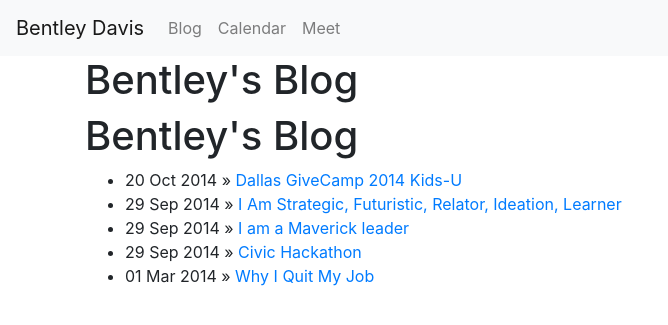
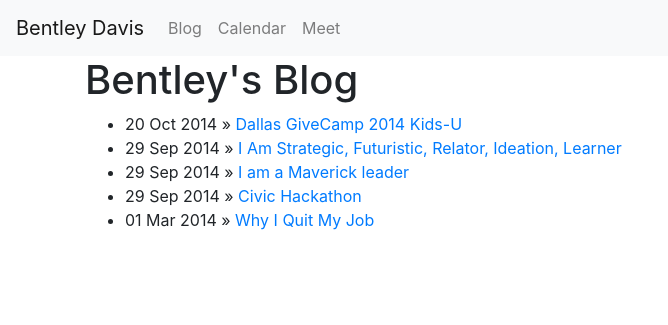
Before and after one commit to BentleyDavis/bentleydavis.github.io, a Jekyll site: the page built from blog/index.html, in a window 1280 px wide. Shown: the top 325 px of the page, without its empty margins (0-668 px from the left). Built offline with Jekyll 4.4.1, drawn with Linux system fonts in a browser that asks for light colours; nearby versions of some CDN libraries.

Commit message:
adding Meet url

```diff
--- a/blog/index.html
+++ b/blog/index.html
@@ -2,9 +2,7 @@
 layout: page
 title: Bentley's Blog
 ---
-	<h1>{{ page.title }}</h1>
 	<ul class="posts">
-
 	  {% for post in site.posts %}
 	    <li><span>{{ post.date | date_to_string }}</span> » <a href="{{ post.url }}" title="{{ post.title }}">{{ post.title }}</a></li>
 	  {% endfor %}
--- /dev/null
+++ b/meet/index.html
@@ -0,0 +1,6 @@
+---
+layout: page
+title: Calendar
+---
+<iframe style="border-width: 0;/* height: 100%; */" src="https://calendly.com/bentleydavis/meeting"
+    width="100%" height="800" frameborder="0" scrolling="no"></iframe>
```
